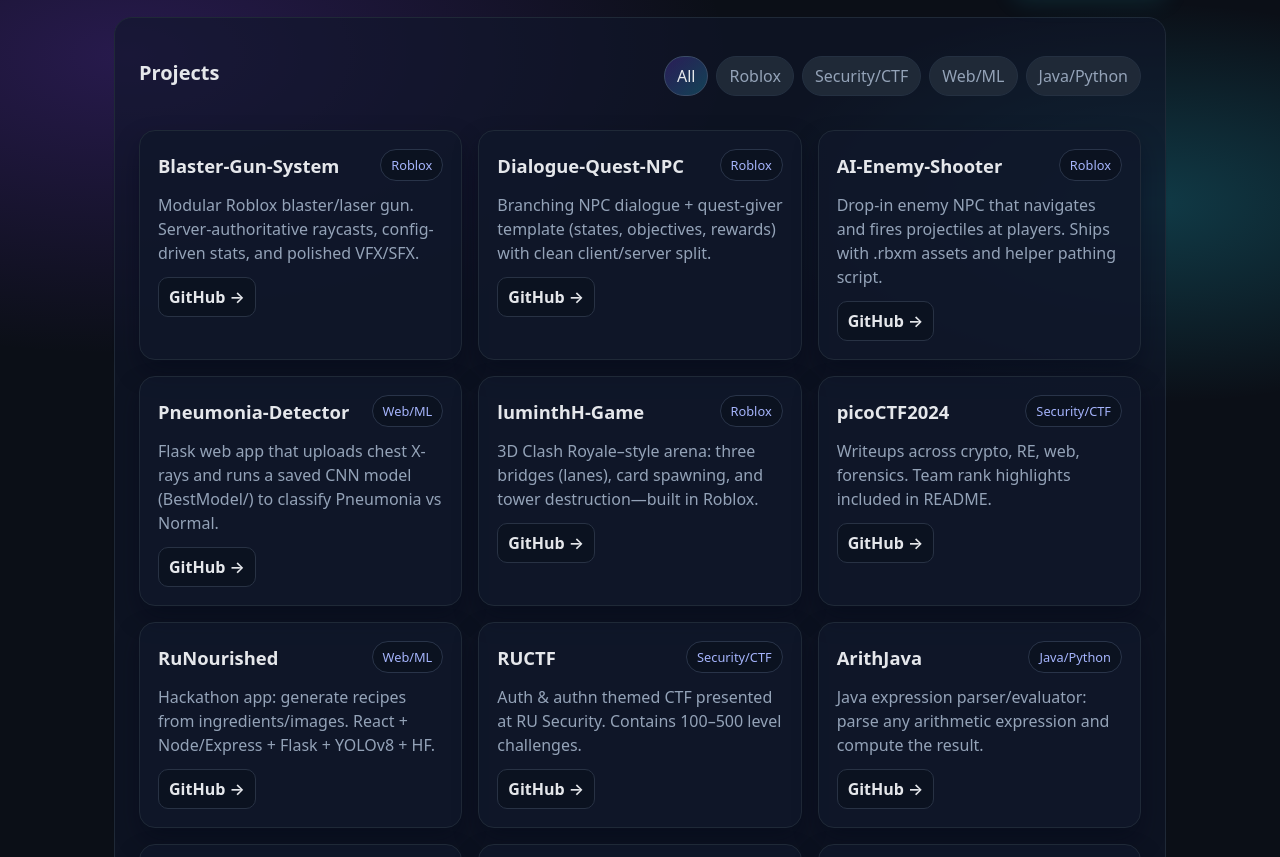
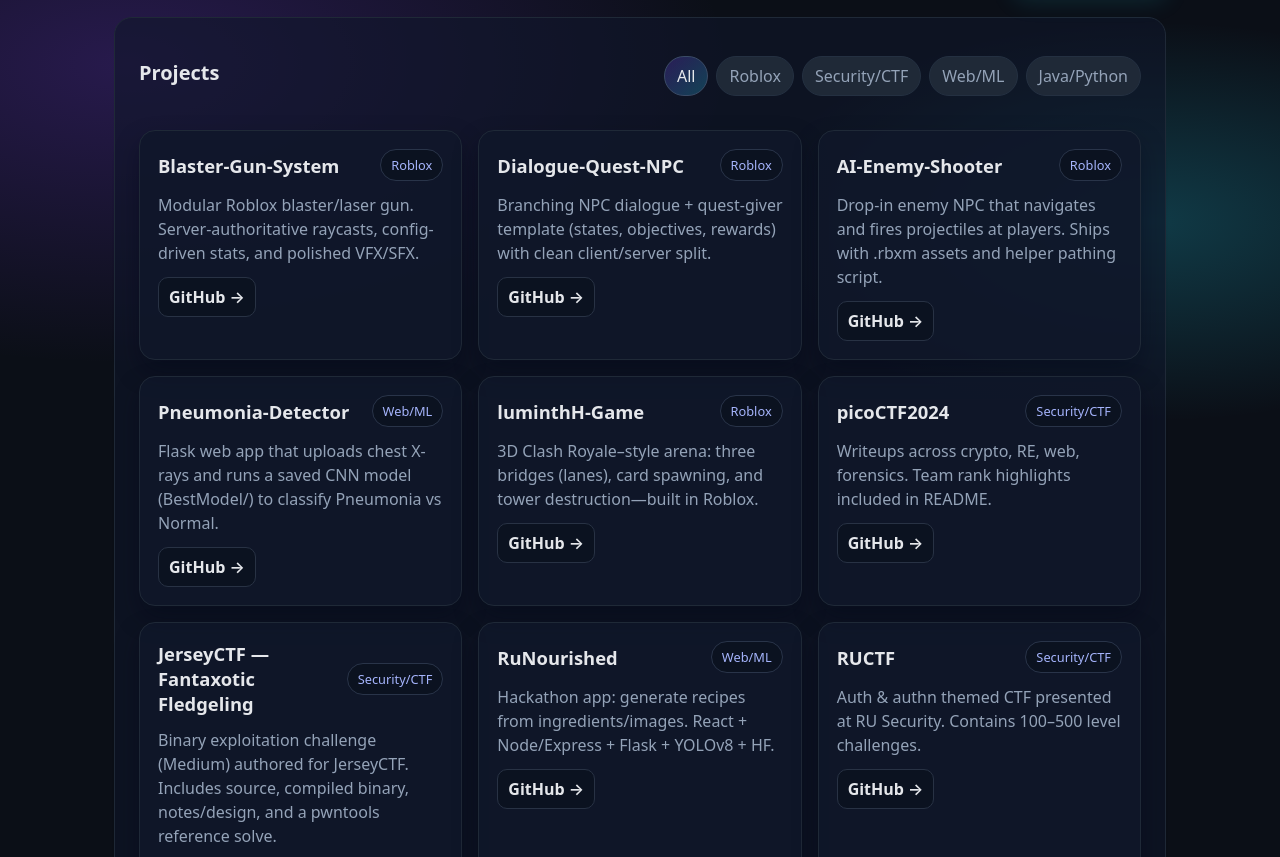
Before and after one commit to Reuvi/reuvi.github.io, a plain HTML site: page index.html in a window 1280 px wide. Shown: the part 94-951 px from the top of the page. Drawn offline with Linux system fonts and the light colour scheme.

Commit message:
Update index.html

```diff
--- a/index.html
+++ b/index.html
@@ -276,6 +276,13 @@
           repo: "https://github.com/Reuvi/picoCTF2024",
         },
         {
+  name: "JerseyCTF — Fantaxotic Fledgeling",
+  category: "Security/CTF",
+  desc: "Binary exploitation challenge (Medium) authored for JerseyCTF. Includes source, compiled binary, notes/design, and a pwntools reference solve.",
+  repo: "https://github.com/Reuvi/JerseyCTF-Fantaxotic_Fledgeling"
+},
+
+        {
           name: "RuNourished",
           category: "Web/ML",
           desc: "Hackathon app: generate recipes from ingredients/images. React + Node/Express + Flask + YOLOv8 + HF.",
```
